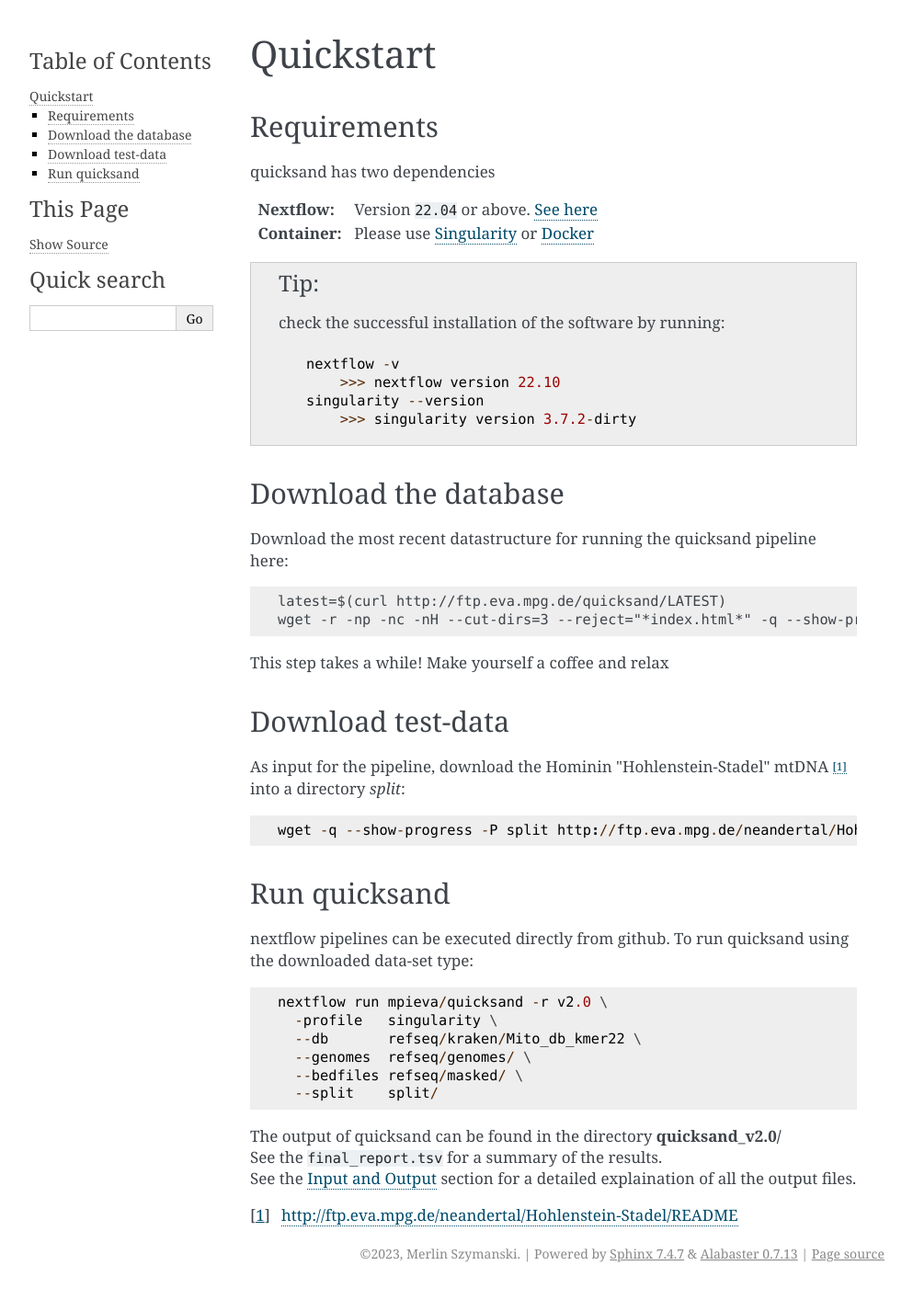
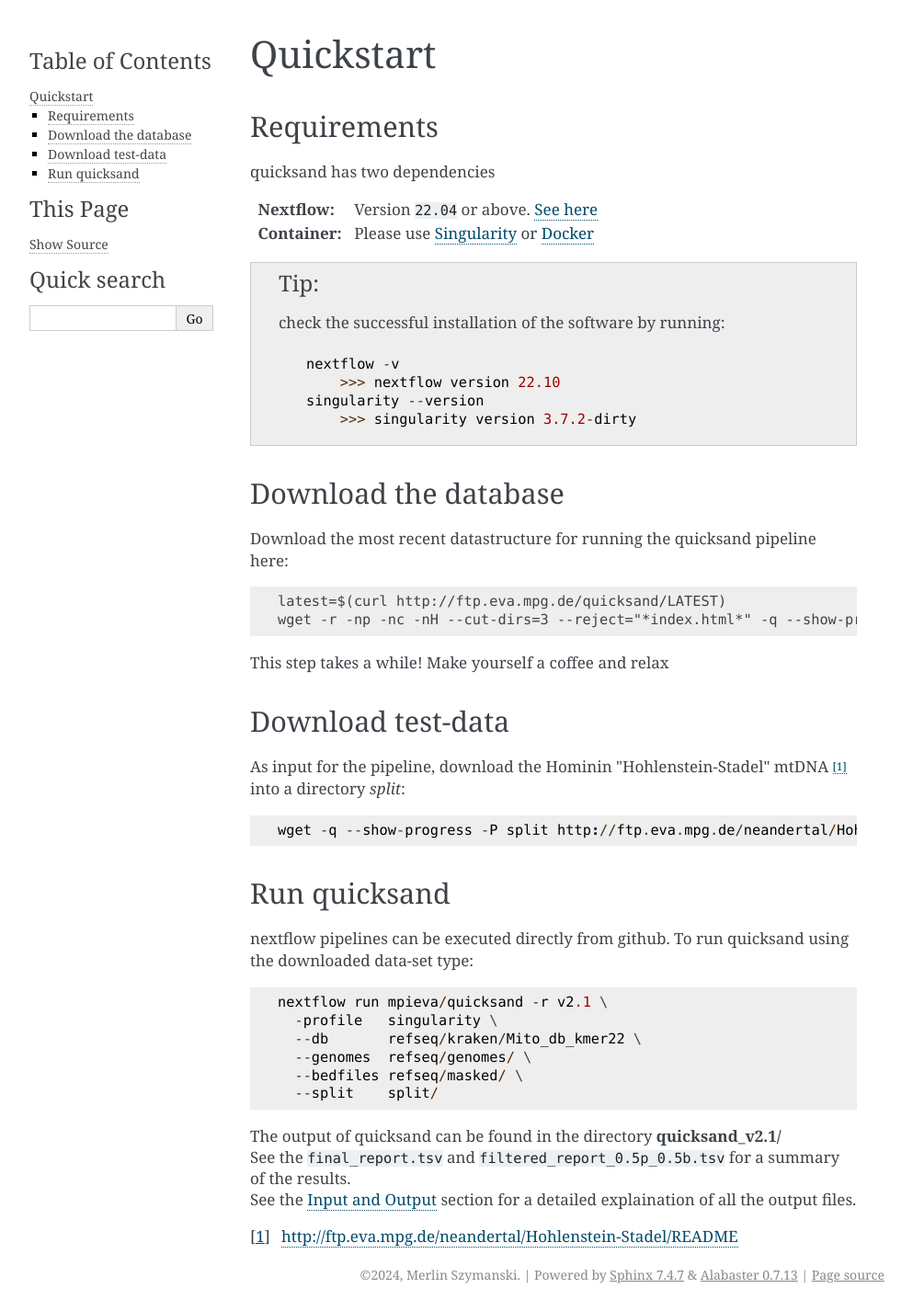
Before and after one commit to mpieva/quicksand, a Sphinx documentation site: the page built from docs/source/quickstart.rst, in a window 1280 px wide. Shown: the whole page at 92% size, without its empty margins (148-1141 px from the left). Built offline with Sphinx 7.4.7, drawn with Linux system fonts in a browser that asks for light colours; before the commit the page ends 1403 px from its top, so only the background shows below that.

Commit message:
Update docs, CHANGELOG, bump version

```diff
--- a/docs/source/conf.py
+++ b/docs/source/conf.py
@@ -18,12 +18,12 @@
 # -- Project information -----------------------------------------------------
 
 project = 'quicksand'
-copyright = '2023, Merlin Szymanski'
+copyright = '2024, Merlin Szymanski'
 author = 'Merlin Szymanski'
 
 # The full version, including alpha/beta/rc tags
-release = 'v2.0'
-version = 'v2.0'
+release = 'v2.1'
+version = 'v2.1'
 
 # -- General configuration ---------------------------------------------------
 
--- a/docs/source/in_and_out.rst
+++ b/docs/source/in_and_out.rst
@@ -24,10 +24,10 @@ as readgroups::
 Output
 ------
 
-quicksand writes all output files to the **quicksand_v2.0** directory. Within this directory the files are
+quicksand writes all output files to the **quicksand_v2.1** directory. Within this directory the files are
 layed out as follows::
 
-    quicksand_v2.0
+    quicksand_v2.1
     ├── out
     │    └── {taxon}
     │         ├── 1-extracted
--- a/docs/source/quickstart.rst
+++ b/docs/source/quickstart.rst
@@ -44,7 +44,7 @@ Run quicksand
 
 nextflow pipelines can be executed directly from github. To run quicksand using the downloaded data-set type::
 
-    nextflow run mpieva/quicksand -r v2.0 \
+    nextflow run mpieva/quicksand -r v2.1 \
       -profile   singularity \
       --db       refseq/kraken/Mito_db_kmer22 \
       --genomes  refseq/genomes/ \
@@ -52,8 +52,8 @@ nextflow pipelines can be executed directly from github. To run quicksand using
       --split    split/
 
 
-| The output of quicksand can be found in the directory **quicksand_v2.0/**
-| See the :code:`final_report.tsv` for a summary of the results.
+| The output of quicksand can be found in the directory **quicksand_v2.1/**
+| See the :code:`final_report.tsv` and :code:`filtered_report_0.5p_0.5b.tsv` for a summary of the results.
 | See the :ref:`output-page` section for a detailed explaination of all the output files.
 
 .. [1] http://ftp.eva.mpg.de/neandertal/Hohlenstein-Stadel/README
```
Also changed, not shown: CHANGELOG.md (+18 -2 lines), README.md (+1 -1 lines), docs/source/examples.rst (+6 -6 lines), 1 other file.
